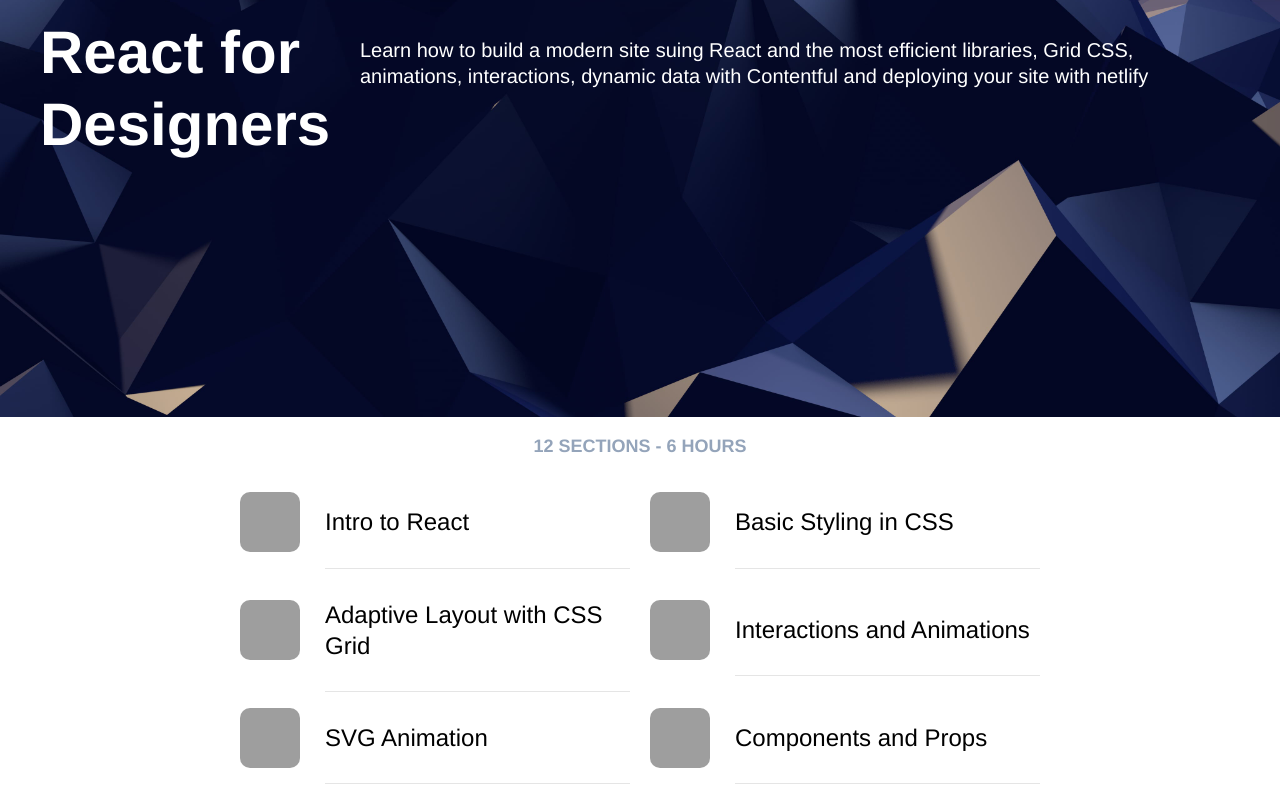
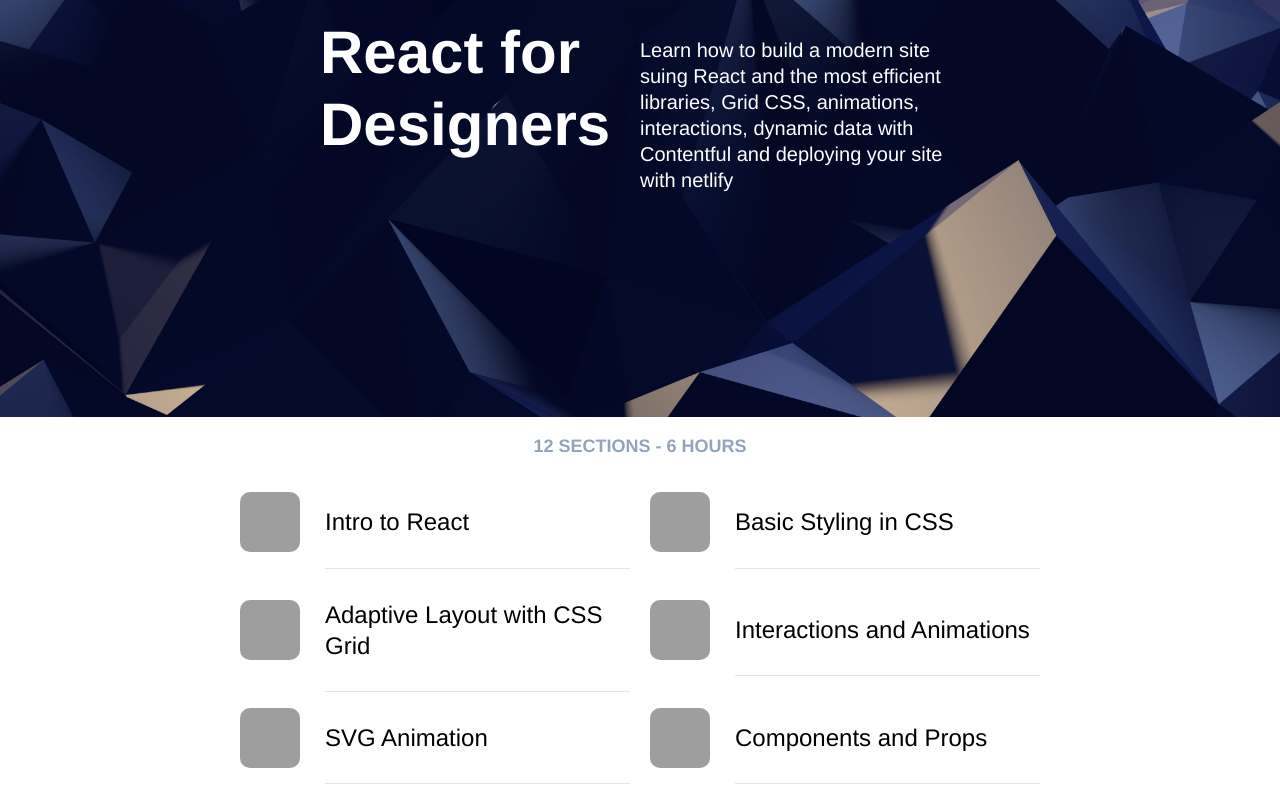
Before and after one commit to davidosemwegie/design-code-react-app, a Gatsby site: page / in a window 1280 px wide. Shown: the part 1991-2788 px from the top of the page. Built offline with nearby package versions, Linux system fonts and the light colour scheme; Gatsby itself is replaced by a stand-in of ours; grey boxes are pictures that could not be loaded.

Commit message:
fixed some margin stuff

```diff
--- a/src/components/section.js
+++ b/src/components/section.js
@@ -25,9 +25,10 @@
 const SectionTitleGroup = styled.div`
   display: grid;
   grid-template-columns: 300px auto;
-  margin: 0 40px;
+  margin: 0 auto;
   grid-gap: 20px;
   grid-template-rows: auto 100%;
+  max-width: 640px;
 
   @media (max-width: 720px) {
     grid-template-columns: 1fr;
```
